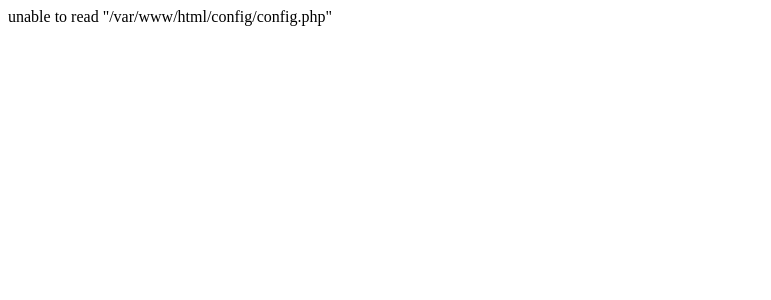
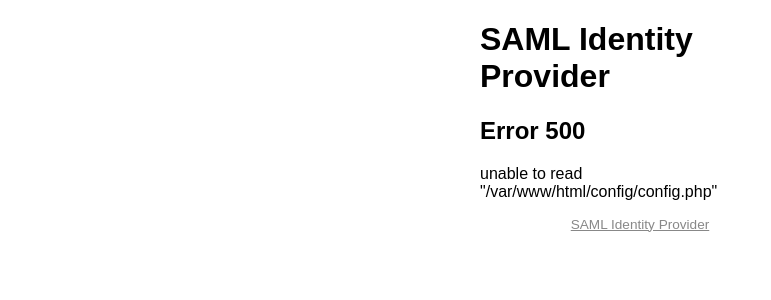
Before and after one commit to fkooman/php-saml-idp, a PHP site: page /web/sso.php in a window 1280 px wide. Shown: the top 300 px of the page, without its empty margins (0-771 px from the left). Run offline with PHP 8.4, Linux system fonts and the light colour scheme.

Commit message:
better error handling and display

```diff
--- /dev/null
+++ b/src/ErrorHandler.php
@@ -0,0 +1,55 @@
+<?php
+
+/*
+ * Copyright (c) 2018 François Kooman <fkooman@tuxed.net>
+ *
+ * Permission is hereby granted, free of charge, to any person obtaining a copy
+ * of this software and associated documentation files (the "Software"), to deal
+ * in the Software without restriction, including without limitation the rights
+ * to use, copy, modify, merge, publish, distribute, sublicense, and/or sell
+ * copies of the Software, and to permit persons to whom the Software is
+ * furnished to do so, subject to the following conditions:
+ *
+ * The above copyright notice and this permission notice shall be included in all
+ * copies or substantial portions of the Software.
+ *
+ * THE SOFTWARE IS PROVIDED "AS IS", WITHOUT WARRANTY OF ANY KIND, EXPRESS OR
+ * IMPLIED, INCLUDING BUT NOT LIMITED TO THE WARRANTIES OF MERCHANTABILITY,
+ * FITNESS FOR A PARTICULAR PURPOSE AND NONINFRINGEMENT. IN NO EVENT SHALL THE
+ * AUTHORS OR COPYRIGHT HOLDERS BE LIABLE FOR ANY CLAIM, DAMAGES OR OTHER
+ * LIABILITY, WHETHER IN AN ACTION OF CONTRACT, TORT OR OTHERWISE, ARISING FROM,
+ * OUT OF OR IN CONNECTION WITH THE SOFTWARE OR THE USE OR OTHER DEALINGS IN THE
+ * SOFTWARE.
+ */
+
+namespace fkooman\SAML\IdP;
+
+use ErrorException;
+
+class ErrorHandler
+{
+    /**
+     * @return void
+     */
+    public static function register()
+    {
+        \set_error_handler([__CLASS__, 'customHandler']);
+    }
+
+    /**
+     * @param int    $errno
+     * @param string $errstr
+     * @param string $errfile
+     * @param int    $errline
+     *
+     * @return void
+     */
+    public static function customHandler($errno, $errstr, $errfile, $errline)
+    {
+        if (!(\error_reporting() & $errno)) {
+            // This error code is not included in error_reporting
+            return;
+        }
+        throw new ErrorException($errstr, 0, $errno, $errfile, $errline);
+    }
+}
--- /dev/null
+++ b/views/error.php
@@ -0,0 +1,7 @@
+<?php $this->layout('base'); ?>
+<?php $this->start('content'); ?>
+    <h2><?=$this->t('Error'); ?> <?=$this->e($errorCode); ?></h2>
+    <p>
+        <?=$this->e($errorMessage); ?>
+    </p>
+<?php $this->stop(); ?>
--- a/web/sso.php
+++ b/web/sso.php
@@ -26,6 +26,7 @@ require_once \dirname(__DIR__).'/vendor/autoload.php';
 
 use fkooman\SAML\IdP\Certificate;
 use fkooman\SAML\IdP\Config;
+use fkooman\SAML\IdP\ErrorHandler;
 use fkooman\SAML\IdP\Http\Request;
 use fkooman\SAML\IdP\Key;
 use fkooman\SAML\IdP\SAMLResponse;
@@ -36,7 +37,11 @@ use ParagonIE\ConstantTime\Base64;
 
 \libxml_disable_entity_loader(true);
 
+ErrorHandler::register();
+
 $baseDir = \dirname(__DIR__);
+
+$tpl = new Template([\sprintf('%s/views', $baseDir)]);
 
 try {
     $config = Config::fromFile($baseDir.'/config/config.php');
@@ -51,9 +56,6 @@ try {
     );
 
     $request = new Request($_SERVER, $_GET, $_POST);
-
-    $tpl = new Template([\sprintf('%s/views', $baseDir)]);
-
     $idpEntityId = $request->getRootUri().'metadata.php';
 
     // make sure user is logged in
@@ -146,5 +148,5 @@ try {
     echo $tpl->render('submit', ['relayState' => $relayState, 'acsUrl' => $authnRequestAcsUrl, 'samlResponse' => Base64::encode($responseXml)]);
     exit(0);
 } catch (Exception $e) {
-    die($e->getMessage());
+    echo $tpl->render('error', ['errorCode' => 500, 'errorMessage' => $e->getMessage()]);
 }
```
